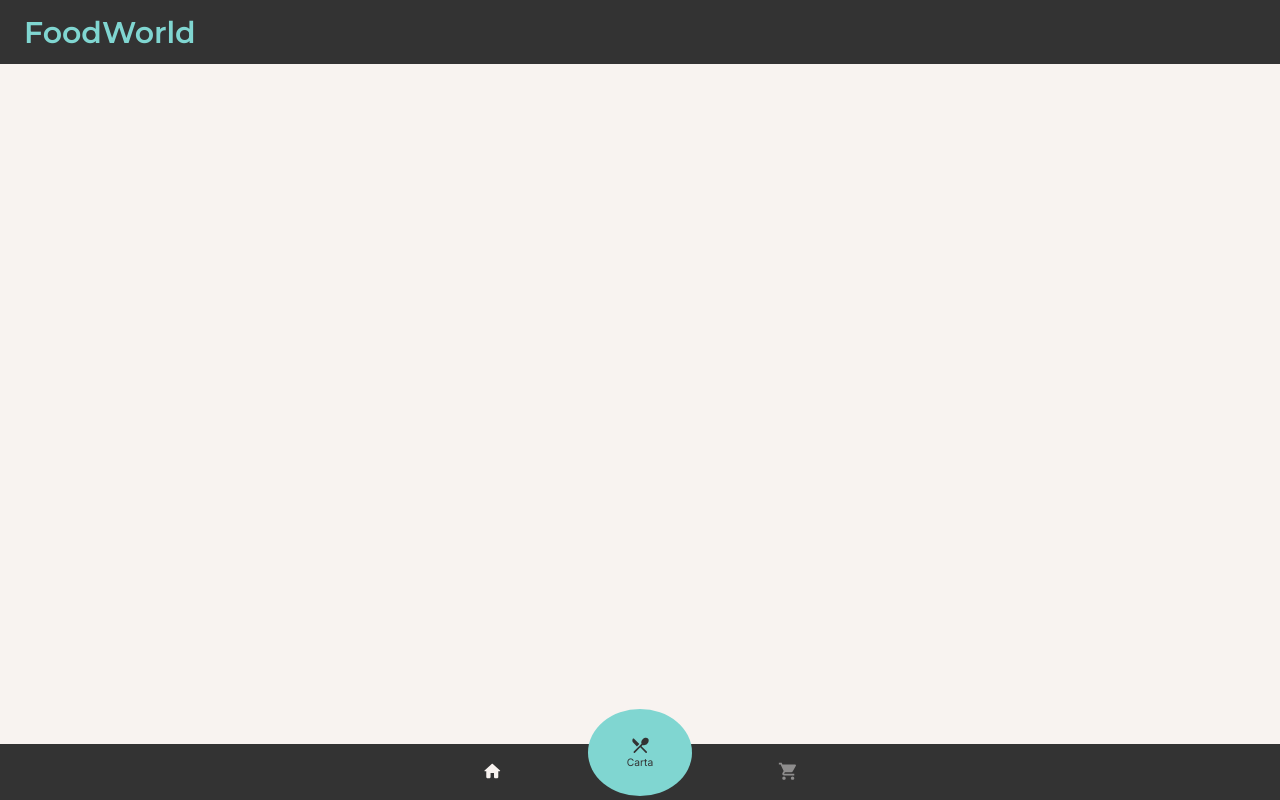
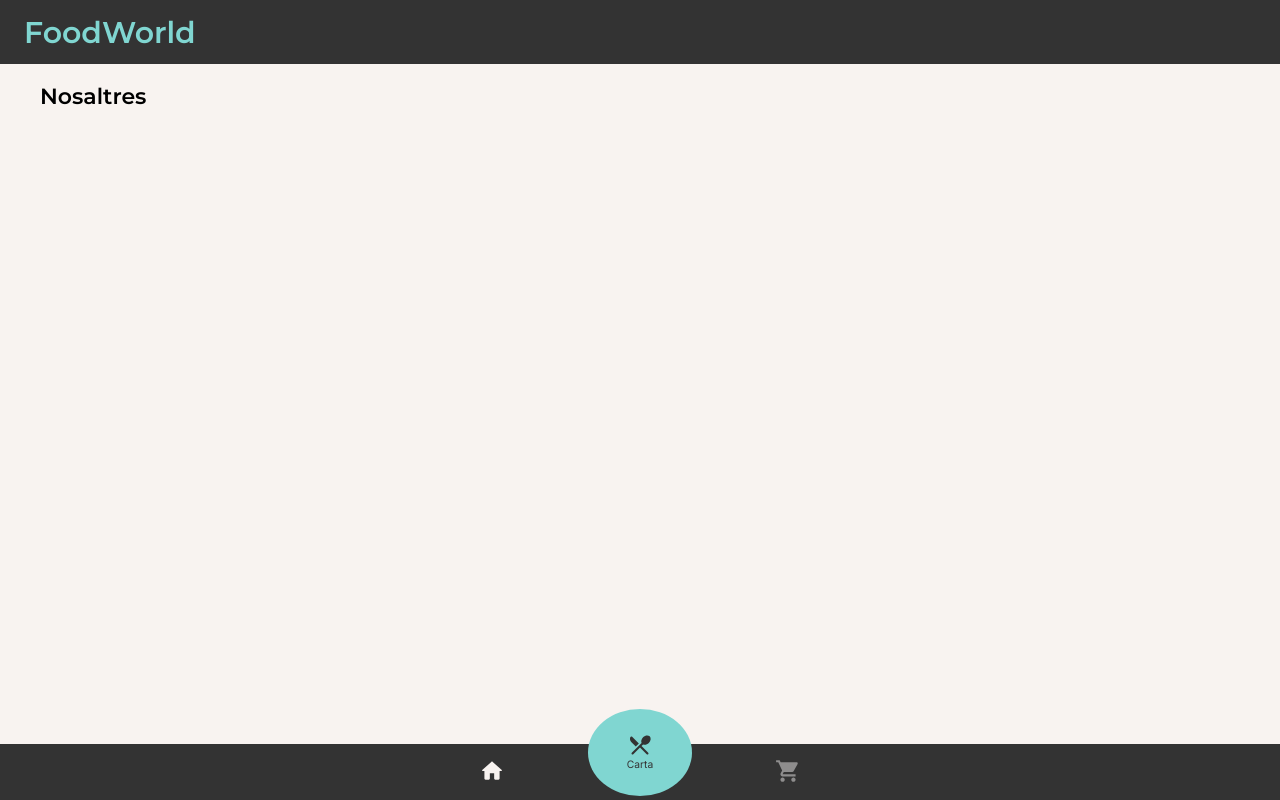
Before and after one commit to carlesonielfa/foodworld, a React (Create React App) app: page /fhc6/nosaltres in a window 1280 px wide. Built offline with nearby package versions, Linux system fonts and the light colour scheme.

Commit message:
Pàgines Contacte i Nosaltres afegides.

```diff
--- a/src/App.js
+++ b/src/App.js
@@ -12,6 +12,8 @@ import Cistella from "./Cistella";
 import Navegacio from "./Navegacio";
 import Italia from "./Italia";
 import Checkout from "./Pagament";
+import Nosaltres from "./Nosaltres";
+import Contacte from "./Contacte";
 // FONTS
 import "typeface-montserrat";
 import "typeface-inter";
@@ -63,6 +65,12 @@ function App() {
             <Route path="/fhc6/checkout">
               <Checkout/>
             </Route>
+            <Route path="/fhc6/contacte">
+              <Contacte/>
+            </Route>
+            <Route path="/fhc6/nosaltres">
+              <Nosaltres/>
+            </Route>
           </Switch>
         </Container>
 
--- /dev/null
+++ b/src/Contacte.js
@@ -0,0 +1,96 @@
+import React from "react";
+import {Typography} from "@material-ui/core/";
+import { Link } from "react-router-dom";
+import { makeStyles } from "@material-ui/core/styles";
+import GoogleMap from 'google-map-react';
+import PhoneIcon from '@material-ui/icons/Phone';
+import MailIcon from '@material-ui/icons/Mail';
+import PlaceIcon from '@material-ui/icons/Place';
+import { Grid } from '@material-ui/core'
+import RoomIcon from '@material-ui/icons/Room';
+
+
+const useStyles = makeStyles((theme) => ({
+    root: {
+      padding : '20px',
+      paddingLeft: '10%',
+    },
+    contactBox: {
+        paddingLeft: "40px"
+    }
+  }));
+
+  const Marker = ({ title }) => (
+    <div>
+        <RoomIcon/>
+        <Typography display='inline' align= "center" noWrap>
+            {title}
+        </Typography>
+    </div>
+  );
+
+export default function Contacte() {
+    const classes = useStyles();
+
+  return (
+    <div>
+        <div align="center">
+            <Typography  className={classes.root} align="left" variant="h2">
+                Contacte
+            </Typography>
+        </div>
+        <div align="left" className={classes.contactBox}>
+            <Grid container direction="row" alignItems="center" >
+                <Grid item>
+                    <PhoneIcon fontSize="large" />
+                </Grid>
+                <Grid item>
+                    <Typography  className={classes.root} variant="h3" >
+                        930001122
+                    </Typography>
+                </Grid>
+            </Grid>
+        </div>
+        <div align="left" className={classes.contactBox}>
+            <Grid container direction="row" alignItems="center" >
+                <Grid item>
+                    <MailIcon fontSize="large" />
+                </Grid>
+                <Grid item>
+                    <Typography  className={classes.root} variant="h3">
+                        info@foodworld.com
+                    </Typography>
+                </Grid>
+            </Grid>
+        </div>
+        <div align="left" className={classes.contactBox}>
+            <Grid container direction="row" alignItems="center" >
+                <Grid item>
+                    <PlaceIcon fontSize="large" />
+                </Grid>
+                <Grid item>
+                    <Typography  className={classes.root} variant="h3">
+                        Av. Diagonal 1234
+                    </Typography>
+                </Grid>
+            </Grid>
+        </div>
+
+        <div style={{width:'100%', height:'70%', align:"center",}}>
+        <GoogleMap
+        bootstrapURLKeys={{ key: 'AIzaSyCW-ZfgFahCgZlHqbFfpUq8yuGCqFF_T5Y' }}
+        center={{ lat: 41.3876167, lng: 2.1617593 }}
+        zoom={15}
+        >
+        <Marker
+        title={"Direcció d'entrega"}
+        lat={41.3866167}
+        lng={2.1607593}/>
+
+        </GoogleMap>
+    </div>
+
+    </div>
+
+  );
+}
--- a/src/FoodButton.js
+++ b/src/FoodButton.js
@@ -9,7 +9,8 @@ const buttonItemMenu = makeStyles(theme => ({
         width: "80%",
         marginTop: "15px",
         marginBot: "20px",
-        backgroundColor: theme.palette.accent.main
+        backgroundColor: theme.palette.accent.main,
+        borderRadius: "10px"
     },
 }));
 
--- a/src/Inici.js
+++ b/src/Inici.js
@@ -11,13 +11,12 @@ const mainMenu = makeStyles(theme => ({
     responsive: {
         width: "100%",
         height: "auto",
-        marginTop: "10px",
     },
     greeting:{
         paddingTop: "7%",
-        width: "77%",
+        width: "67%",
         float: "left",
-        paddingLeft: "3%",
+        paddingLeft: '25px',
         color: theme.palette.primary.main
     },
     login:{
@@ -38,9 +37,8 @@ const mainMenu = makeStyles(theme => ({
         height: "20%",
     },
     suggestionContainer:{
-        paddingLeft: "3%",
-        paddingTop: "4%",
-        paddingBot: "1%",
+        paddingLeft: '25px',
+        paddingTop: "30px",
         height: "25%",
         color: theme.palette.primary.main,
     }
@@ -49,7 +47,7 @@ const mainMenu = makeStyles(theme => ({
 
 const suggestionBox = makeStyles(theme => ({
     itemBox:{
-        paddingTop: "20px",
+        paddingTop: "15px",
         paddingRight: "20px",
         height: "100px"
     },
@@ -74,11 +72,40 @@ const suggestionBox = makeStyles(theme => ({
     }
 }));
 
+const menuButton = makeStyles(theme => ({
+    root: {
+        position: "center",
+        height: 25,
+        width: "80%",
+        marginTop: "10px",
+        marginBot: "20px",
+        marginLeft: "10px",
+        marginRight: "10px",
+        borderRadius: "5px",
+        backgroundColor: theme.palette.secondary.main,
+        color: theme.palette.background.main,
+    },
+    container:{
+        display: "flex",
+        paddingBottom:'50px',
+    },
+    leftContainer:{
+        float: "left",
+        width: "50%",
+        color: theme.palette.background.main,
+    },
+    rightContainer:{
+        float: "right",
+        width: "50%",
+        color: theme.palette.background.main,
+    }
+}));
 
 
 export default function Inici(){
     const classes = mainMenu();
     const suggestions = suggestionBox();
+    const menuButtons = menuButton();
 
     return(
         <div style={{paddingBottom:'60px'}}>
@@ -134,6 +161,27 @@ export default function Inici(){
                 </div>
             </div>
 
+            <div>
+                <div className={menuButtons.container}>
+                    <div align="right" className={menuButtons.rightContainer}>
+                        <ButtonBase component={Link} to="/fhc6/nosaltres" className={menuButtons.root}>
+                            <Typography variant="subtitle1" color="inherit">
+                                Nosaltres
+                            </Typography>
+                        </ButtonBase>
+                    </div>
+                    <div align= "left"  className={menuButtons.rightContainer}>
+                        <ButtonBase component={Link} to="/fhc6/contacte" className={menuButtons.root}>
+                            <Typography variant="subtitle1" color="background">
+                                Contacte
+                            </Typography>
+                        </ButtonBase>
+                    </div>
+                </div>
+
+
+            </div>
+
         </div>
 
     );
--- a/src/Navegacio.js
+++ b/src/Navegacio.js
@@ -68,20 +68,20 @@ export default function Navegacio() {
     >
       <BottomNavigationAction
         classes={buttonClasses}
-        icon={<HomeRounded />}
+        icon={<HomeRounded style={{ fontSize: 26 }}/>}
         component={Link}
         to="/fhc6/"
       />
       <BottomNavigationAction
         classes={cartaClasses}
         label="Carta"
-        icon={<RestaurantMenuRounded />}
+        icon={<RestaurantMenuRounded style={{ fontSize: 26 }} />}
         component={Link}
         to="/fhc6/carta"
       />
       <BottomNavigationAction
         classes={buttonClasses}
-        icon={<ShoppingCart />}
+        icon={<ShoppingCart style={{ fontSize: 26 }}/>}
         component={Link}
         to="/fhc6/cistella"
       />
--- /dev/null
+++ b/src/Nosaltres.js
@@ -0,0 +1,25 @@
+import React from "react";
+import {Typography} from "@material-ui/core/";
+import { Link } from "react-router-dom";
+import { makeStyles } from "@material-ui/core/styles";
+
+const useStyles = makeStyles((theme) => ({
+    root: {
+      padding : '20px',
+      paddingLeft: '40px'
+    },
+  }));
+
+export default function Nosaltres() {
+    const classes = useStyles();
+
+  return (
+    <div>
+      <div align="center">
+      <Typography  className={classes.root} align="left" variant="h2">
+        Nosaltres
+      </Typography>
+    </div>
+    </div>
+  );
+}
```
